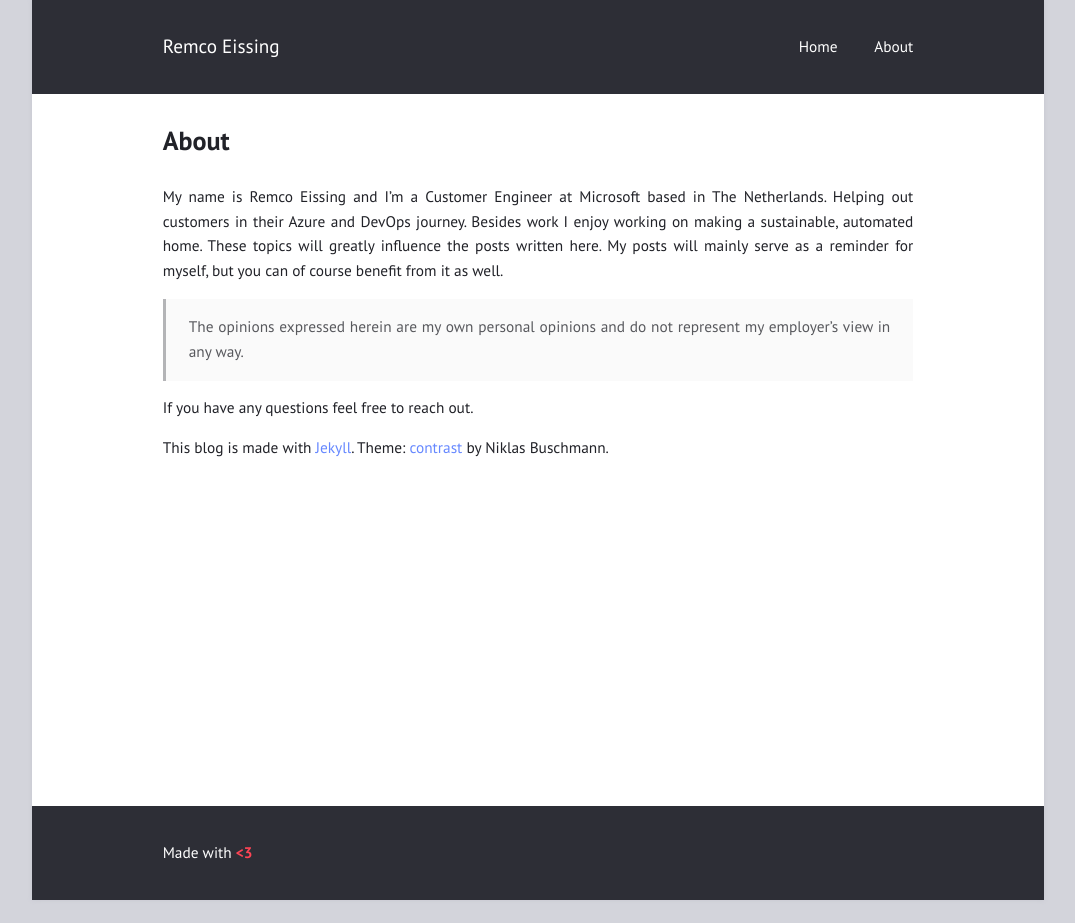
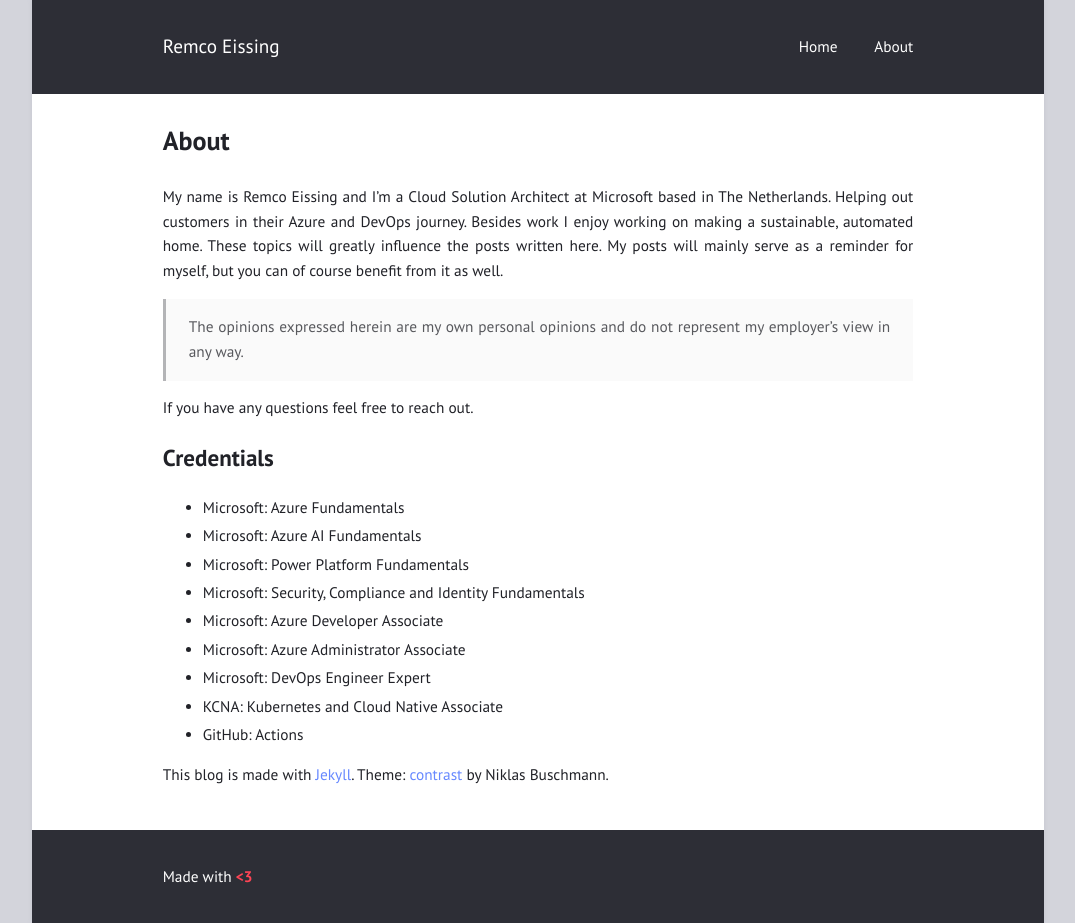
Before and after one commit to remcoeissing/blog, a Jekyll site: the page built from about.md, in a window 1280 px wide. Shown: the whole page, without its empty margins (102-1177 px from the left). Built offline with Jekyll 4.4.1, drawn with Linux system fonts in a browser that asks for light colours; before the commit the page ends 900 px from its top, so only the background shows below that.

Commit message:
Updated personal information and added credentials section in About page

```diff
--- a/about.md
+++ b/about.md
@@ -3,10 +3,22 @@ layout: page
 title: About
 permalink: /about/
 ---
-My name is Remco Eissing and I'm a Customer Engineer at Microsoft based in The Netherlands. Helping out customers in their Azure and DevOps journey. Besides work I enjoy working on making a sustainable, automated home. These topics will greatly influence the posts written here. My posts will mainly serve as a reminder for myself, but you can of course benefit from it as well.
+My name is Remco Eissing and I'm a Cloud Solution Architect at Microsoft based in The Netherlands. Helping out customers in their Azure and DevOps journey. Besides work I enjoy working on making a sustainable, automated home. These topics will greatly influence the posts written here. My posts will mainly serve as a reminder for myself, but you can of course benefit from it as well.
 
 > The opinions expressed herein are my own personal opinions and do not represent my employer's view in any way.
 
 If you have any questions feel free to reach out.
 
+## Credentials
+
+- Microsoft: Azure Fundamentals
+- Microsoft: Azure AI Fundamentals
+- Microsoft: Power Platform Fundamentals
+- Microsoft: Security, Compliance and Identity Fundamentals
+- Microsoft: Azure Developer Associate
+- Microsoft: Azure Administrator Associate
+- Microsoft: DevOps Engineer Expert
+- KCNA: Kubernetes and Cloud Native Associate
+- GitHub: Actions
+
 This blog is made with <a href="http://jekyllrb.com/">Jekyll</a>. Theme: <a href="https://github.com/niklasbushmann/contrast">contrast</a> by Niklas Buschmann.
```
